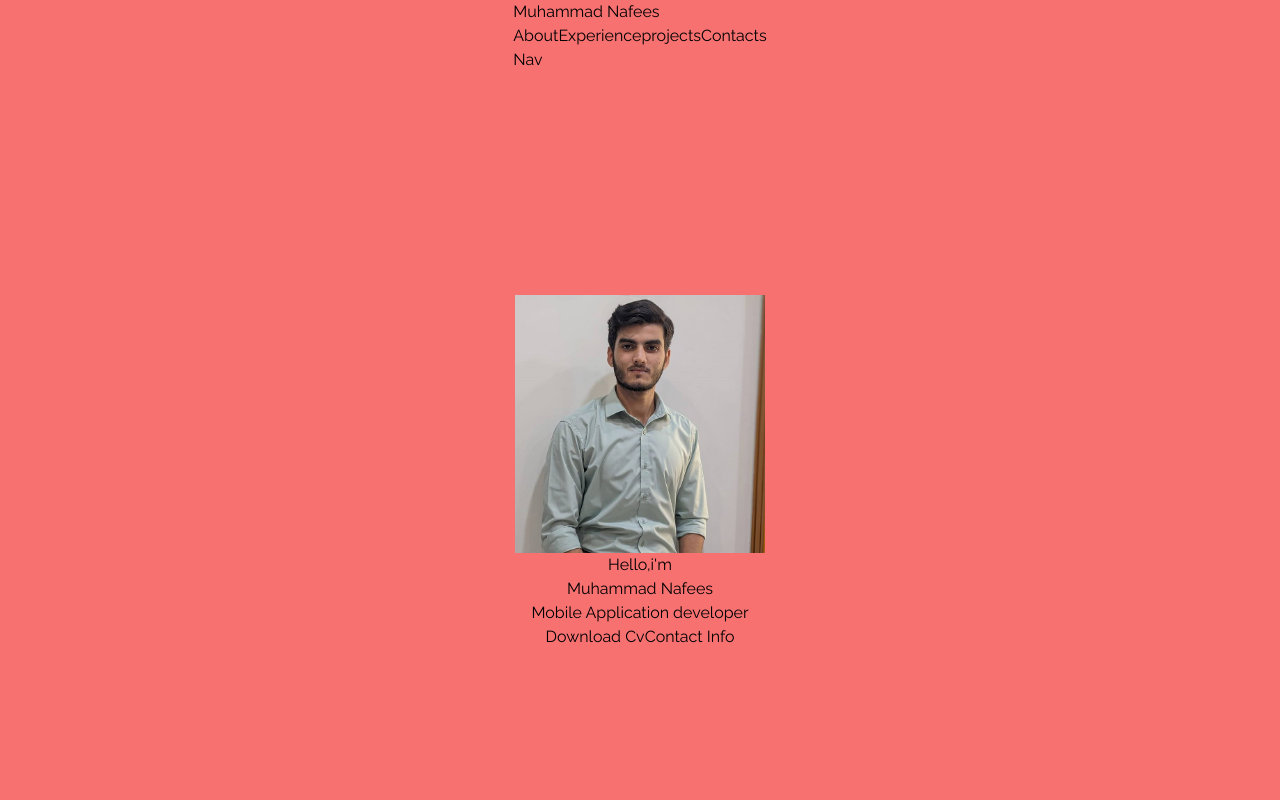
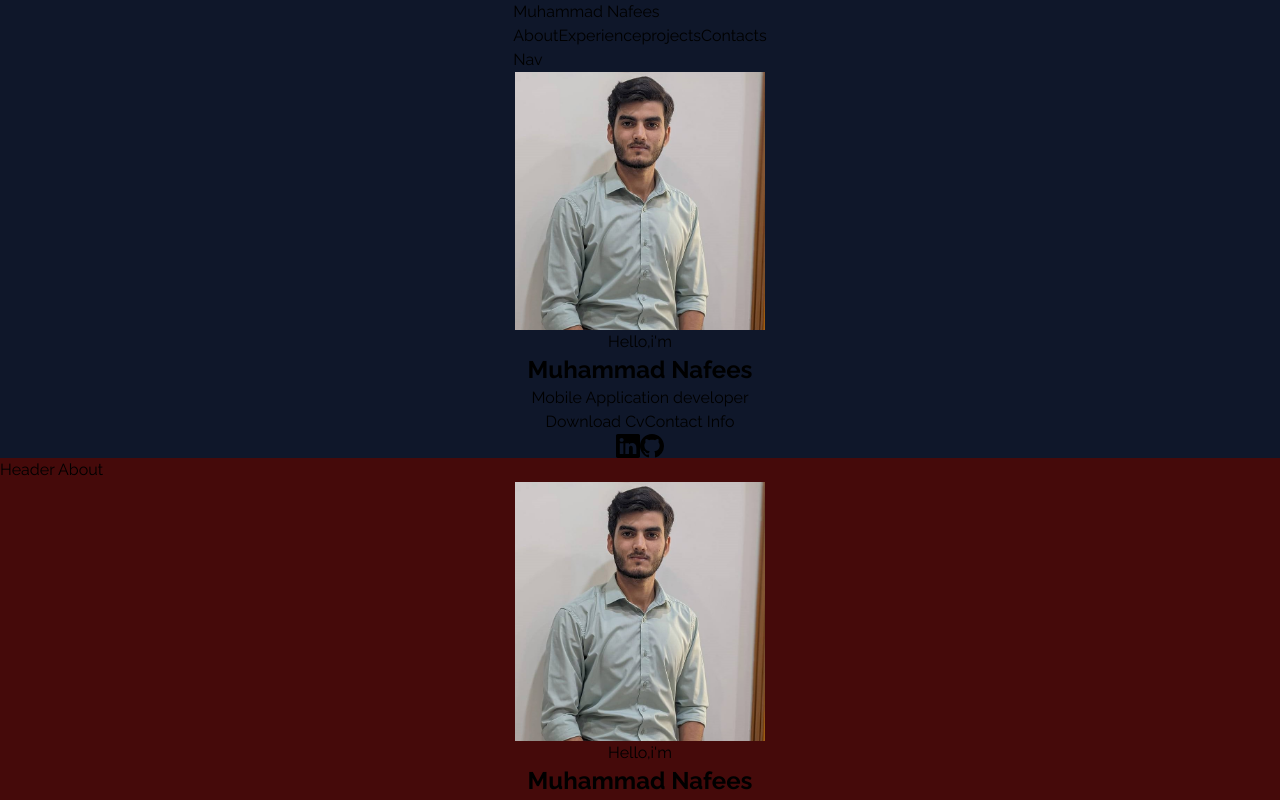
Before and after one commit to Muhammad-Nafees/Nafees_Portfolio_Nextjs, a Next.js app: page / in a window 1280 px wide. Shown: the top 800 px of the page. Built offline with nearby package versions, Linux system fonts and the light colour scheme.

Commit message:
about-wotking

```diff
--- a/Components/HeaderTop.jsx
+++ b/Components/HeaderTop.jsx
@@ -4,7 +4,7 @@ import React from 'react'
 const HeaderTop = () => {
     return (
 
-        <div className="px-10 justify-center flex pt-5">
+        <div className="px-10 justify-center bg-nafees flex pt-5">
             <div className="header_top"
             >
                 <p className="text-white">
--- a/Components/MainContent.jsx
+++ b/Components/MainContent.jsx
@@ -1,9 +1,10 @@
 import React from 'react'
 import Image from "next/image";
+import { BsLinkedin, BsGithub } from "react-icons/bs";
+const MainContent = () => {
 
-const MainContent = () => {
     return (
-        <div className="flex justify-center items-center h-screen">
+        <div className="flex justify-center items-center py-40">
             <div className="px-10 md:flex items-center justify-between xl:w-7/12 lg:w-8/12 md:w-10/12">
                 <div className="overflow-hidden w-250 h-250 flex items-center justify-center">
                     <Image
@@ -16,17 +17,22 @@ const MainContent = () => {
                 </div>
 
                 <div className="flex flex-col justify-center items-center">
-                    <p className="py-1">Hello,i'm </p>
-                    <h3 className="py-1">Muhammad Nafees</h3>
-                    <h4 className="py-1">Mobile Application developer</h4>
+                    <p className="py-1 text-0x1 ">Hello,i'm </p>
+                    <h3 className="py-1 font-bold text-2xl">Muhammad Nafees</h3>
+                    <h4 className="py-1 text-zinc-500 ">Mobile Application developer</h4>
 
-                    <div className="flex space-x-4">
-                        <button className="rounded-3xl text-white bg-slate-400 py-2 px-4">
+                    <div className="flex py-2 space-x-4">
+                        <button className="buttons_style">
                             Download Cv
                         </button>
-                        <button className="rounded-3xl text-white bg-slate-400 py-2 px-4">
+                        <button className=" buttons_style">
                             Contact Info
                         </button>
+                    </div>
+
+                    <div className="flex pt-2 space-x-4">
+                        <BsLinkedin fontSize={24} />
+                        <BsGithub fontSize={24} />
                     </div>
 
                 </div>
@@ -36,4 +42,4 @@ const MainContent = () => {
     )
 }
 
-export default MainContent
+export default MainContent;
--- /dev/null
+++ b/Components/about/HeaderAbout.jsx
@@ -0,0 +1,11 @@
+import React from 'react'
+
+const HeaderAbout = () => {
+    return (
+        <div>
+            <p>Header About</p>
+        </div>
+    )
+}
+
+export default HeaderAbout;
--- a/app/globals.css
+++ b/app/globals.css
@@ -11,6 +11,16 @@
      flex
      cursor-pointer;
   }
+  .buttons_style {
+    @apply hover:bg-black
+    hover:text-white
+    border
+    text-black
+     border-black
+     py-2
+     px-4
+     rounded-3xl;
+  }
 }
 
 html {
--- a/app/page.jsx
+++ b/app/page.jsx
@@ -1,17 +1,18 @@
 import HeaderTop from "@/Components/HeaderTop";
 import MainContent from "@/Components/MainContent";
+import HeaderAbout from "@/Components/about/HeaderAbout";
 
 function Home() {
 
   return (
     <>
-      <main className="overflow-hidden" >
-        <div className="bg-red-400">
+      <main className="min-h-screen" >
+        <div className="bg-slate-900">
           <HeaderTop />
           <MainContent />
         </div>
-        <div className="bg-slate-500">
-          {/* <HeaderTop /> */}
+        <div className="bg-red-950">
+          <HeaderAbout />
           <MainContent />
         </div>
       </main>
--- a/package.json
+++ b/package.json
@@ -12,7 +12,8 @@
     "aos": "^2.3.4",
     "next": "14.1.4",
     "react": "^18",
-    "react-dom": "^18"
+    "react-dom": "^18",
+    "react-icons": "^5.0.1"
   },
   "devDependencies": {
     "autoprefixer": "^10.0.1",
--- a/tailwind.config.js
+++ b/tailwind.config.js
@@ -13,7 +13,7 @@ module.exports = {
           "conic-gradient(from 180deg at 50% 50%, var(--tw-gradient-stops))",
       },
       colors: {
-        nafees: "#34D399"
+        nafees: "rgba(170, 160, 144, 0.8)"
       }
     },
   },
```
Also changed, not shown: 1 other file (tests, documents, lock files or other folders).
